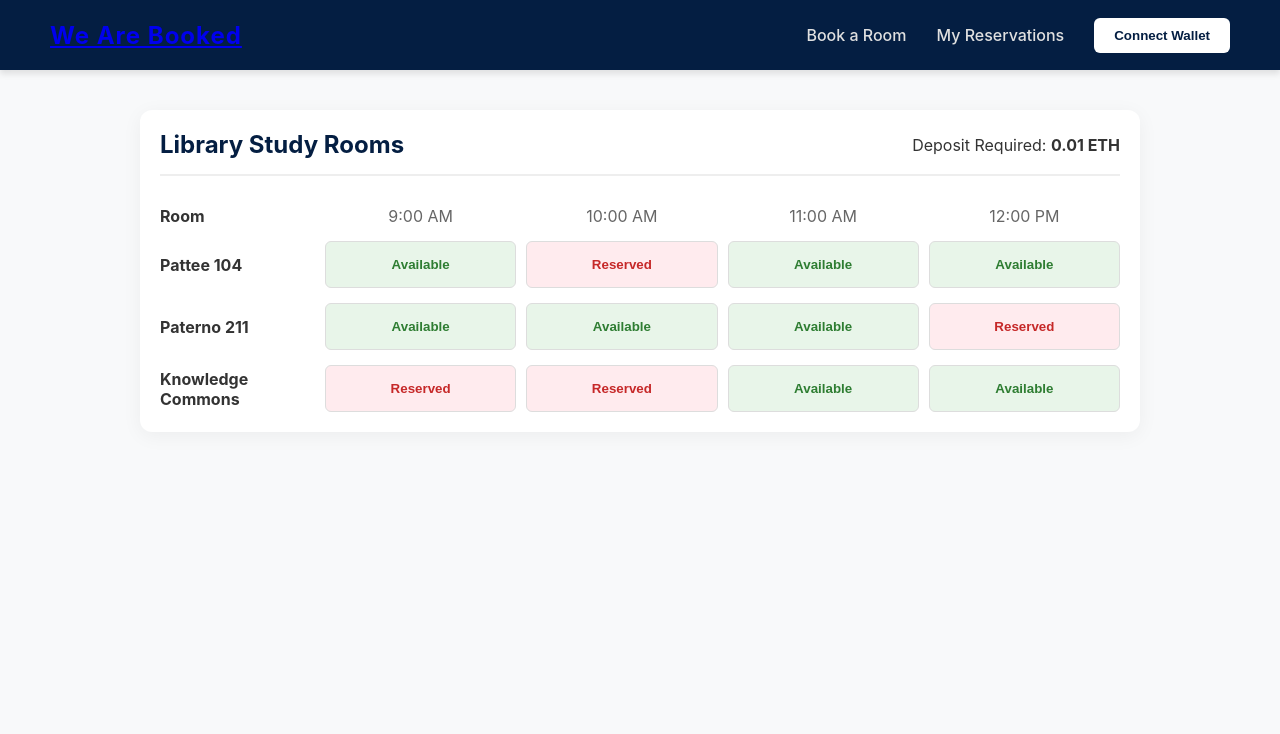
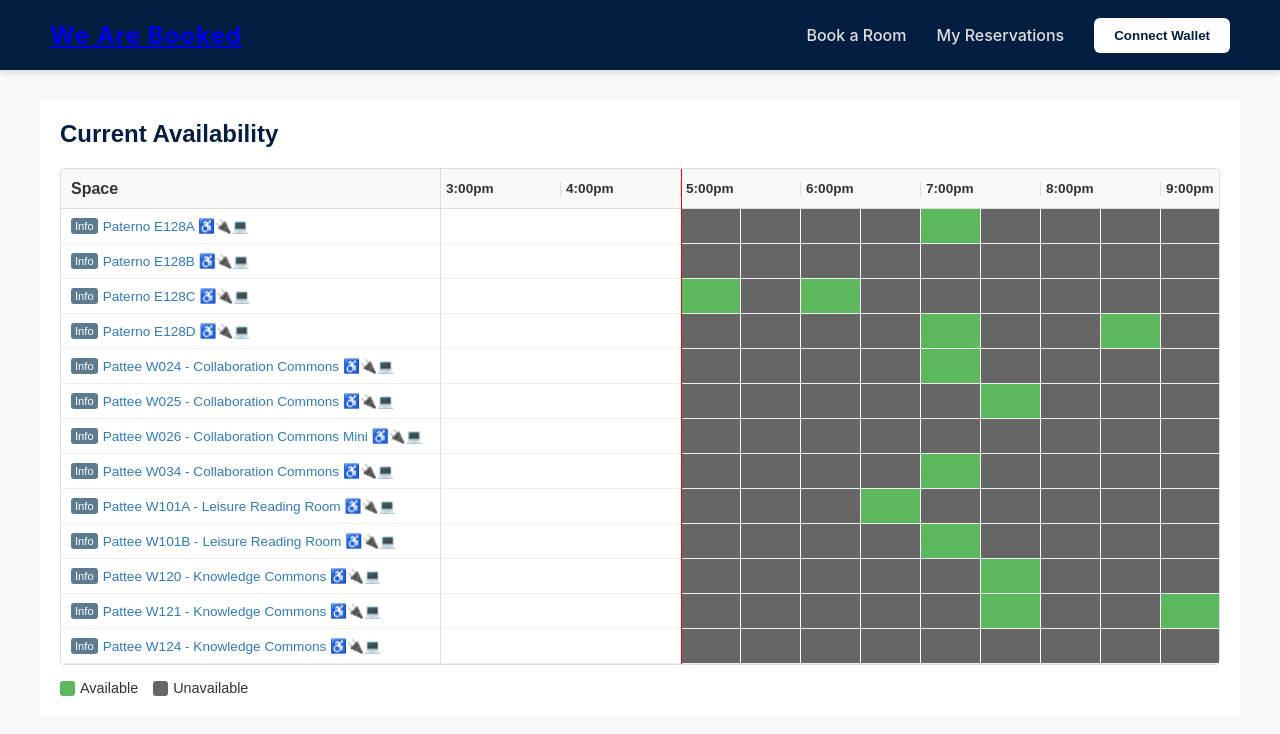
Before and after one commit to aaron-silverio/WeAreBooked, a Next.js app in the folder template-app-main/: page /dashboard in a window 1280 px wide. Shown: the top 734 px of the page. Built offline with nearby package versions, Linux system fonts and the light colour scheme.

Commit message:
frontend base v2

```diff
--- a/template-app-main/pages/dashboard.js
+++ b/template-app-main/pages/dashboard.js
@@ -1,118 +1,223 @@
 import styled from 'styled-components';
-import { useState } from 'react';
 import { useStateContext } from '../context/StateContext';
 
 const Container = styled.div`
-  max-width: 1000px;
-  margin: 40px auto;
+  max-width: 1200px;
+  margin: 30px auto;
   padding: 20px;
   background: white;
-  border-radius: 12px;
-  box-shadow: 0 4px 20px rgba(0,0,0,0.05);
+  font-family: Arial, sans-serif;
 `;
 
-const Header = styled.div`
-  display: flex;
-  justify-content: space-between;
-  align-items: center;
-  margin-bottom: 30px;
-  border-bottom: 2px solid #eee;
-  padding-bottom: 15px;
-
-  h2 { color: #041E42; }
+const DateHeader = styled.div`
+  margin-bottom: 20px;
+  h2 {
+    color: #041E42;
+    margin-bottom: 10px;
+  }
 `;
 
-const Grid = styled.div`
+const GridWrapper = styled.div`
+  display: flex;
+  border: 1px solid #ddd;
+  border-radius: 4px;
+  overflow: hidden;
+  position: relative;
+`;
+
+const LeftColumn = styled.div`
+  width: 380px;
+  flex-shrink: 0;
+  border-right: 1px solid #ddd;
+  background: #fff;
+  z-index: 2;
+`;
+
+const RightScroll = styled.div`
+  flex-grow: 1;
+  overflow-x: auto;
   display: flex;
   flex-direction: column;
-  gap: 15px;
+  position: relative;
+`;
+
+const HeaderRow = styled.div`
+  display: flex;
+  border-bottom: 1px solid #ddd;
+  background: #f9f9f9;
+  height: 40px;
+  align-items: center;
+`;
+
+const HeaderCell = styled.div`
+  min-width: 120px; /* 1-hour block */
+  padding: 0 5px;
+  font-weight: bold;
+  font-size: 0.85rem;
+  border-right: 1px solid #ddd;
 `;
 
 const RoomRow = styled.div`
   display: flex;
-  align-items: center;
-  gap: 15px;
+  height: 35px;
+  border-bottom: 1px solid #eee;
 `;
 
-const RoomLabel = styled.div`
-  width: 150px;
-  font-weight: bold;
-  color: #333;
-`;
+const RoomInfo = styled.div`
+  padding: 0 10px;
+  font-size: 0.85rem;
+  color: #337ab7;
+  display: flex;
+  align-items: center;
+  gap: 5px;
+  height: 35px;
+  border-bottom: 1px solid #eee;
 
-const TimeSlots = styled.div`
-  display: flex;
-  gap: 10px;
-  flex: 1;
-`;
-
-const Slot = styled.button`
-  flex: 1;
-  padding: 15px 0;
-  border: 1px solid #ddd;
-  border-radius: 6px;
-  background-color: ${props => props.booked ? '#ffebee' : '#e8f5e9'};
-  color: ${props => props.booked ? '#c62828' : '#2e7d32'};
-  cursor: ${props => props.booked ? 'not-allowed' : 'pointer'};
-  font-weight: bold;
-  transition: all 0.2s;
-
-  &:hover {
-    background-color: ${props => props.booked ? '#ffebee' : '#c8e6c9'};
+  span.badge {
+    background: #5b7b90;
+    color: white;
+    padding: 2px 4px;
+    border-radius: 3px;
+    font-size: 0.7rem;
   }
 `;
 
-// Dummy data for now until Smart Contract is ready
+// Updated styling to match the Penn State screenshot
+const TimeBlock = styled.div`
+  min-width: 60px; /* 30-minute block */
+  height: 100%;
+  border-right: 1px solid white;
+  background-color: ${(props) => {
+    if (props.status === 'past') return '#ffffff';
+    if (props.status === 'available') return '#5cb85c'; // Penn State LibCal Green
+    return '#666666'; // Penn State LibCal Dark Grey
+  }};
+  cursor: ${(props) => (props.status === 'available' ? 'pointer' : 'not-allowed')};
+
+  &:hover {
+    background-color: ${(props) => {
+      if (props.status === 'available') return '#4cae4c';
+      if (props.status === 'booked') return '#555555';
+      return '#ffffff';
+    }};
+  }
+`;
+
+const CurrentTimeLine = styled.div`
+  position: absolute;
+  top: 0;
+  bottom: 0;
+  left: 240px; /* Positions the line at 5:00 PM */
+  width: 1px;
+  background-color: red;
+  z-index: 1;
+
+  &::before {
+    content: '▼';
+    color: red;
+    position: absolute;
+    top: -10px;
+    left: -5px;
+    font-size: 12px;
+  }
+`;
+
+const Legend = styled.div`
+  display: flex;
+  gap: 15px;
+  margin-top: 15px;
+  font-size: 0.9rem;
+  align-items: center;
+
+  div {
+    display: flex;
+    align-items: center;
+    gap: 5px;
+  }
+
+  .box {
+    width: 15px;
+    height: 15px;
+    border-radius: 3px;
+  }
+`;
+
+const times = ["3:00pm", "4:00pm", "5:00pm", "6:00pm", "7:00pm", "8:00pm", "9:00pm", "10:00pm"];
+
+// Expanded room list from your screenshots
 const rooms = [
-  { id: 1, name: "Pattee 104", slots: [false, true, false, false] },
-  { id: 2, name: "Paterno 211", slots: [false, false, false, true] },
-  { id: 3, name: "Knowledge Commons", slots: [true, true, false, false] },
+  "Paterno E128A", "Paterno E128B", "Paterno E128C", "Paterno E128D",
+  "Pattee W024 - Collaboration Commons", "Pattee W025 - Collaboration Commons",
+  "Pattee W026 - Collaboration Commons Mini", "Pattee W034 - Collaboration Commons",
+  "Pattee W101A - Leisure Reading Room", "Pattee W101B - Leisure Reading Room",
+  "Pattee W120 - Knowledge Commons", "Pattee W121 - Knowledge Commons",
+  "Pattee W124 - Knowledge Commons"
 ];
-const times = ["9:00 AM", "10:00 AM", "11:00 AM", "12:00 PM"];
+
+// Logic to simulate past (white), booked (grey), and available (green) blocks
+const generateBlocks = (roomIndex) => {
+  return Array(16).fill(null).map((_, i) => {
+    if (i < 4) return 'past'; // Everything before 5pm is white
+
+    // Randomly scatter a few green 'available' blocks, mostly grey
+    const isAvailable = Math.random() > 0.85;
+    return isAvailable ? 'available' : 'booked';
+  });
+};
 
 export default function Dashboard() {
   const { account } = useStateContext();
 
-  const handleBook = (room, timeIndex) => {
+  const handleBook = (roomName, status) => {
+    if (status !== 'available') return;
     if (!account) return alert("Please connect wallet first!");
-    // Later: Call Smart Contract here
-    alert(`Initiating smart contract escrow for ${room.name} at ${times[timeIndex]}...`);
+    alert(`Initiating 0.01 ETH escrow for ${roomName}...`);
   };
 
   return (
     <Container>
-      <Header>
-        <h2>Library Study Rooms</h2>
-        <p>Deposit Required: <strong>0.01 ETH</strong></p>
-      </Header>
+      <DateHeader>
+        <h2>Current Availability</h2>
+      </DateHeader>
 
-      <Grid>
-        {/* Header Row for Times */}
-        <RoomRow>
-          <RoomLabel>Room</RoomLabel>
-          <TimeSlots>
-            {times.map((t, i) => <div style={{flex: 1, textAlign: 'center', color: '#666'}} key={i}>{t}</div>)}
-          </TimeSlots>
-        </RoomRow>
+      <GridWrapper>
+        {/* Left Column */}
+        <LeftColumn>
+          <HeaderRow style={{ padding: '0 10px', fontWeight: 'bold' }}>Space</HeaderRow>
+          {rooms.map((room, idx) => (
+            <RoomInfo key={idx}>
+              <span className="badge">Info</span> {room} ♿🔌💻
+            </RoomInfo>
+          ))}
+        </LeftColumn>
 
-        {/* Room Data */}
-        {rooms.map((room) => (
-          <RoomRow key={room.id}>
-            <RoomLabel>{room.name}</RoomLabel>
-            <TimeSlots>
-              {room.slots.map((isBooked, idx) => (
-                <Slot
-                  key={idx}
-                  booked={isBooked}
-                  onClick={() => !isBooked && handleBook(room, idx)}
-                >
-                  {isBooked ? "Reserved" : "Available"}
-                </Slot>
+        {/* Scrollable Grid */}
+        <RightScroll>
+          <CurrentTimeLine />
+          <HeaderRow>
+            {times.map((time, idx) => (
+              <HeaderCell key={idx}>{time}</HeaderCell>
+            ))}
+          </HeaderRow>
+
+          {rooms.map((room, roomIdx) => (
+            <RoomRow key={roomIdx}>
+              {generateBlocks(roomIdx).map((status, blockIdx) => (
+                <TimeBlock
+                  key={blockIdx}
+                  status={status}
+                  onClick={() => handleBook(room, status)}
+                />
               ))}
-            </TimeSlots>
-          </RoomRow>
-        ))}
-      </Grid>
+            </RoomRow>
+          ))}
+        </RightScroll>
+      </GridWrapper>
+
+      <Legend>
+        <div><div className="box" style={{ background: '#5cb85c' }}></div> Available</div>
+        <div><div className="box" style={{ background: '#666666' }}></div> Unavailable</div>
+      </Legend>
     </Container>
   );
 }
```
Also changed, not shown: template-app-main/pages/index.js (+233 -20 lines), 1 other file (tests, documents, lock files or other folders).
